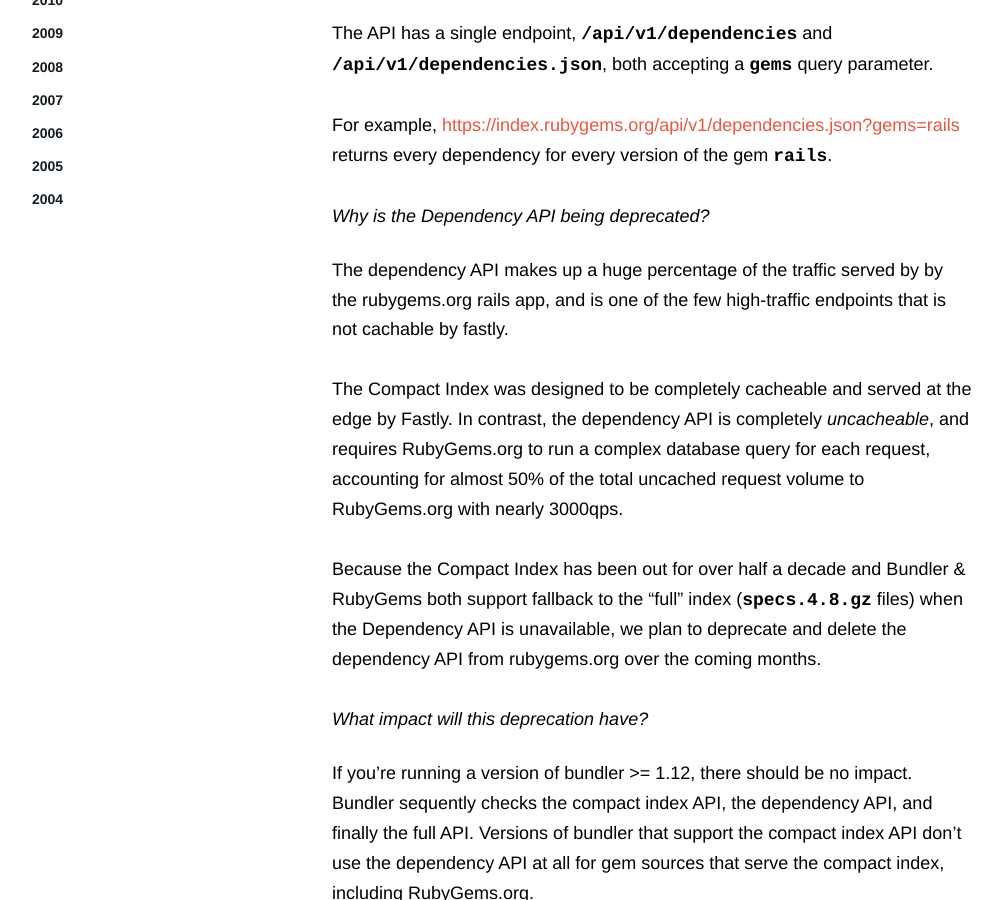
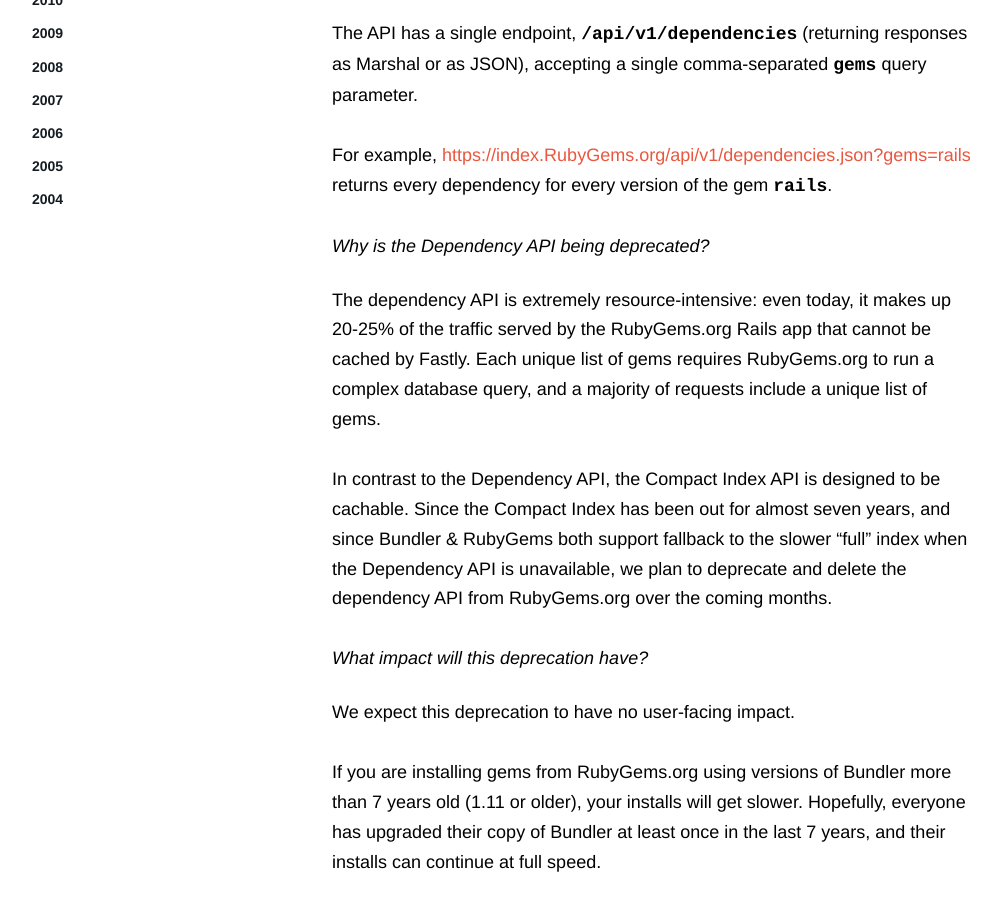
Before and after one commit to rubygems/rubygems.github.io, a Jekyll site: the page built from _posts/2023-02-22-dependency-api-deprecation.md, in a window 1280 px wide and 900 px high, scrolled down 680 px. Shown: the whole window, without its empty margins (138-1140 px from the left). Built offline with Jekyll 4.4.1, drawn with Linux system fonts in a browser that asks for light colours; comment, search, counter and statistics services are not loaded; some of the changed text lies outside the part shown.

Commit message:
reword a little, add links

```diff
--- a/_posts/2023-02-22-dependency-api-deprecation.md
+++ b/_posts/2023-02-22-dependency-api-deprecation.md
@@ -5,45 +5,51 @@
 author_email: segiddins@segiddins.me
 ---
 
-We're deprecating the Dependency API on RubyGems.org. To learn more, read on, or see the original [RFC][rfc].
+We're deprecating [the Dependency API](https://guides.RubyGems.org/rubygems-org-api/#misc-methods) on RubyGems.org. To learn more, read on, or see the original [RFC][rfc] about this deprecation.
+
+[rfc]: https://github.com/segiddins/rfcs/blob/segiddins/deprecate-dependency-api/0000-deprecate-dependency-api.md
 
 ### What is the Dependency API?
 
-The dependency API was the primary way Bundler fetched dependency info for Gemfile resolution until the release of [Bundler 1.12](https://bundler.io/blog/2016/04/28/the-new-index-format-fastly-and-bundler-1-12.html) in April 2016, which introduced the ["new" Compact Index API](https://andre.arko.net/2014/03/28/the-new-rubygems-index-format/).
+The dependency API was the primary way Bundler fetched dependency info for Gemfile resolution from [Bundler 1.1](https://github.com/rubygems/bundler/blob/master/CHANGELOG.md#11pre-january-21-2011) until the release of [Bundler 1.12](https://bundler.io/blog/2016/04/28/the-new-index-format-fastly-and-bundler-1-12.html) in April 2016, which introduced the ["new" Compact Index API](https://andre.arko.net/2014/03/28/the-new-rubygems-index-format/).
 
-The API has a single endpoint, `/api/v1/dependencies` and `/api/v1/dependencies.json`, both accepting a `gems` query parameter.
+The API has a single endpoint, `/api/v1/dependencies` (returning responses as Marshal or as JSON), accepting a single comma-separated `gems` query parameter.
 
-For example, <https://index.rubygems.org/api/v1/dependencies.json?gems=rails> returns every dependency for every version of the gem `rails`.
+For example, <https://index.RubyGems.org/api/v1/dependencies.json?gems=rails> returns every dependency for every version of the gem `rails`.
 
 ### Why is the Dependency API being deprecated?
 
-The dependency API makes up a huge percentage of the traffic served by by the rubygems.org rails app, and is one of the few high-traffic endpoints that is not cachable by fastly.
+The dependency API is extremely resource-intensive: even today, it makes up 20-25% of the traffic served by the RubyGems.org Rails app that cannot be cached by Fastly. Each unique list of gems requires RubyGems.org to run a complex database query, and a majority of requests include a unique list of gems.
 
-The Compact Index was designed to be completely cacheable and served at the edge by Fastly. In contrast, the dependency API is completely _uncacheable_, and requires RubyGems.org to run a complex database query for each request, accounting for almost 50% of the total uncached request volume to RubyGems.org with nearly 3000qps.
-
-Because the Compact Index has been out for over half a decade and Bundler & RubyGems both support fallback to the "full" index (`specs.4.8.gz` files) when the Dependency API is unavailable, we plan to deprecate and delete the dependency API from rubygems.org over the coming months.
+In contrast to the Dependency API, the Compact Index API is designed to be cachable. Since the  Compact Index has been out for almost seven years, and since Bundler & RubyGems both support fallback to the slower "full" index when the Dependency API is unavailable, we plan to deprecate and delete the dependency API from RubyGems.org over the coming months.
 
 ### What impact will this deprecation have?
 
-If you're running a version of bundler >= 1.12, there should be no impact. Bundler sequently checks the compact index API, the dependency API, and finally the full API. Versions of bundler that support the compact index API don't use the dependency API at all for gem sources
-that serve the compact index, including RubyGems.org.
+We expect this deprecation to have no user-facing impact.
 
-For non-dependency resolution usage of the API, we advise users transition to the compact index API or the gem versions API, whichever is more appropriate for their use cases.
+If you are installing gems from RubyGems.org using versions of Bundler more than 7 years old (1.11 or older), your installs will get slower. Hopefully, everyone has upgraded their copy of Bundler at least once in the last 7 years, and their installs can continue at full speed.
+
+If you are installing gems from other gem sources, like [Gemstash][1], [Geminabox][2], [Nexus][3], [Artifactory][4], or [GitHub Packages][5], nothing will change. Bundler will continue to try the Compact Index API first, then fall back to the Dependency API, then fall back to the full index.
+
+[1]: https://github.com/rubygems/gemstash
+[2]: https://github.com/geminabox/geminabox
+[3]: https://www.sonatype.com/products/nexus-repository
+[4]: https://jfrog.com/artifactory/
+[5]: https://github.com/features/packages
+
+If you are using the Dependency API directly, and not through Bundler or Rubygems, we recommend that you switch to either the Compact Index API or the Gem Version API, whichever can more easily provide the information that you need.
 
 ### Give me the details
 
 Ok!
 
-We're going to be performing a phased deprecation of the dependency API out of an abundence of caution.
-Over the next month and a half, there will be several "brownout" periods, during which RubyGems.org will return 404s
+We're going to be performing a phased deprecation of the dependency API out of an abundence of caution. Over the next month and a half, there will be several "brownout" periods, during which RubyGems.org will return 404s from the Dependency API.
 
-- March 22 at XXX UTC for 5 minutes
+- March 22 at 00:00 UTC (4pm PT / 7pm ET) for 5 minutes
 - March 29 at the top of every hour UTC for 10 minutes
 - April 03 for the entire day UTC
-- April 10 onward
+- April 10 from 00:00 UTC onward
 
 ---
 
-I want to conclude with a hearty thank you to everyone who helped keep the Dependency API up and running over the years.
-
-[rfc]: https://github.com/segiddins/rfcs/blob/segiddins/deprecate-dependency-api/0000-deprecate-dependency-api.md
+I want to conclude with a hearty thank you to everyone who helped keep the Dependency API up and running over the years, especially [@qrush](https://github.com/qrush/) for first creating the API, [@hone](https://github.com/hone/) for rewriting the API into a scalable service, and [@sonalkr132](https://github.com/sonalkr132/) for merging the service back into the main Rails app, as well as all the other Bundler and RubyGems.org volunteers over the years.
```
